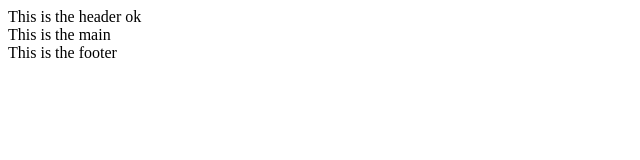
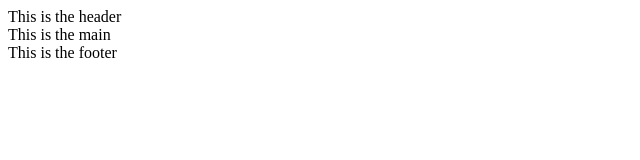
Before and after one commit to sujayjirapure/Splitting-Component-Into-Multiple-Components---Splitting-a-component-into-multip---ky01c61vg13v, a React app: page / in a window 1280 px wide. Shown: the top 160 px of the page, without its empty margins (0-640 px from the left). Built offline with nearby package versions, Linux system fonts and the light colour scheme.

Commit message:
appdon32

```diff
--- a/src/components/Header.js
+++ b/src/components/Header.js
@@ -3,9 +3,9 @@ import React from "react"
 function Header(){
     return (
         <div id="header">
-
-                This is the header ok
-
+            <header id="my-header">
+                This is the header
+            </header>
         </div>
     );
 }
```
